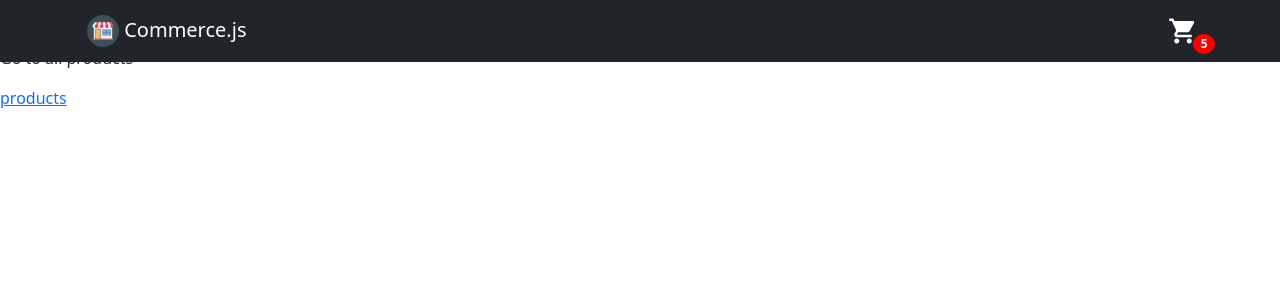
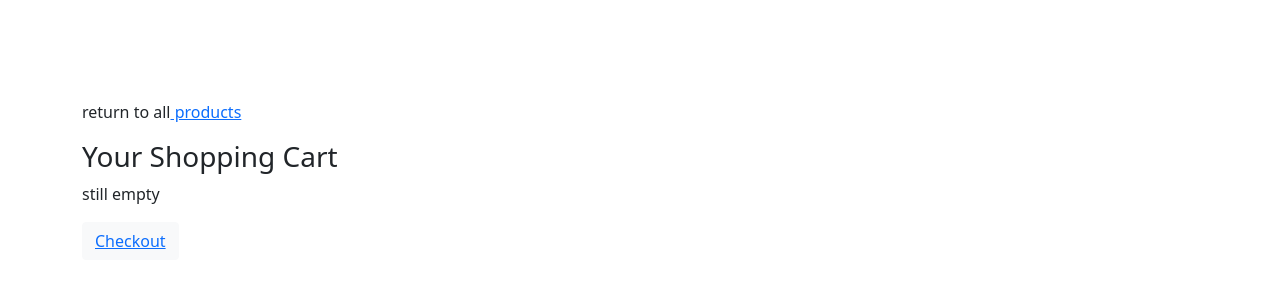
Before and after one commit to AyahElsayed/E-commerce-shop, a React (Create React App) app: page /cart in a window 1280 px wide. Shown: the top 300 px of the page. Built offline with nearby package versions, Linux system fonts and the light colour scheme.

Commit message:
cart page

```diff
--- a/public/index.html
+++ b/public/index.html
@@ -2,16 +2,16 @@
 <html lang="en">
   <head>
     <meta charset="utf-8" />
-    <link rel="icon" href="%PUBLIC_URL%/favicon.ico" />
+    <!-- <link rel="icon" href="%PUBLIC_URL%/favicon.ico" /> -->
     <meta name="viewport" content="width=device-width, initial-scale=1" />
     <meta name="theme-color" content="#000000" />
     <meta
       name="description"
       content="Web site created using create-react-app"
     />
-    <link rel="apple-touch-icon" href="%PUBLIC_URL%/logo192.png" />
+    <!-- <link rel="apple-touch-icon" href="%PUBLIC_URL%/logo192.png" /> -->
 
-    <link rel="manifest" href="%PUBLIC_URL%/manifest.json" />
+    <!-- <link rel="manifest" href="%PUBLIC_URL%/manifest.json" /> -->
 
     <title>E-commerce Store</title>
   </head>
--- a/src/App.js
+++ b/src/App.js
@@ -1,33 +1,22 @@
 // import Products from './components/Products';
-import { Routes, Route, Link } from "react-router-dom";
+import { Routes, Route } from "react-router-dom";
 import { Home } from './Home';
-import NavBar from './components/navbar/Navbar';
+// import NavBar from './components/navbar/Navbar';
+import Cart from './components/cart/Cart';
+import Checkout from './components/checkout/Checkout';
 
 function App() {
   return (
     <div >
-      <NavBar />
+      {/* <NavBar /> */}
       <Routes>
         <Route path="/" element={<Home />} />
         <Route path="cart" element={<Cart />} />
+        <Route path="checkout" element={<Checkout />} />
       </Routes>
     </div>
   );
 }
 
-function Cart() {
-  return (
-    <>
-      <main>
-        <h2>Who are we?</h2>
-        <p>
-          Go to all products
-        </p>
-      </main>
-      <nav>
-        <Link to="/"> products</Link>
-      </nav>
-    </>
-  );
-}
+
 export default App;
--- a/src/components/Products.js
+++ b/src/components/Products.js
@@ -5,16 +5,19 @@ import 'bootstrap/dist/css/bootstrap.min.css';
 import Product from './product/Product'
 import { Link } from "react-router-dom";
 import './style.scss'
+import NavBar from './navbar/Navbar';
 
-const Products = ({productsData}) => {
+const Products = ({ productsData }) => {
 
-  console.log('data from products',productsData)
+  console.log('data from products', productsData)
 
   return (
+    <>
+    <NavBar />
       <Container fluid className='productsContainer'>
         <div className='title'>
           Welcome to our Ammazing shop
-        <Link to="/cart">Cart</Link>
+          {/* <Link to="/cart">Cart</Link> */}
         </div>
         <Row className='justify-content-center'>
           {productsData.map((product) => (
@@ -24,6 +27,7 @@ const Products = ({productsData}) => {
           ))}
         </Row>
       </Container>
+    </>
   )
 }
 
--- /dev/null
+++ b/src/components/cart/Cart.js
@@ -0,0 +1,26 @@
+import React from 'react'
+import { Link } from "react-router-dom";
+import Products from '../Products';
+import './style.scss'
+import Button from 'react-bootstrap/Button'
+
+const Cart = () => {
+  return (
+    <div className='container cartContainer'>
+      <p>return to all
+        <Link to="/"> products</Link>
+      </p>
+      <h3>Your Shopping Cart</h3>
+      <p>still empty</p>
+      {/* <Products /> */}
+
+      <Button variant="light">
+        <Link to="/checkout">
+          Checkout
+        </Link>
+      </Button>
+    </div>
+  )
+}
+
+export default Cart
--- /dev/null
+++ b/src/components/cart/style.scss
@@ -0,0 +1,3 @@
+.cartContainer{
+  margin-top: 100px;
+}
--- /dev/null
+++ b/src/components/checkout/Checkout.js
@@ -0,0 +1,9 @@
+import React from 'react'
+
+const Checkout = () => {
+  return (
+    <div>CheckoutForm</div>
+  )
+}
+
+export default Checkout
```
Lines whose indentation alone changed are shown as unchanged.
